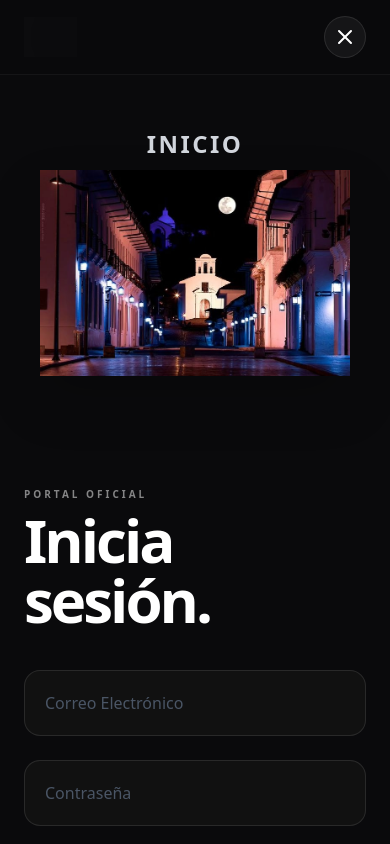
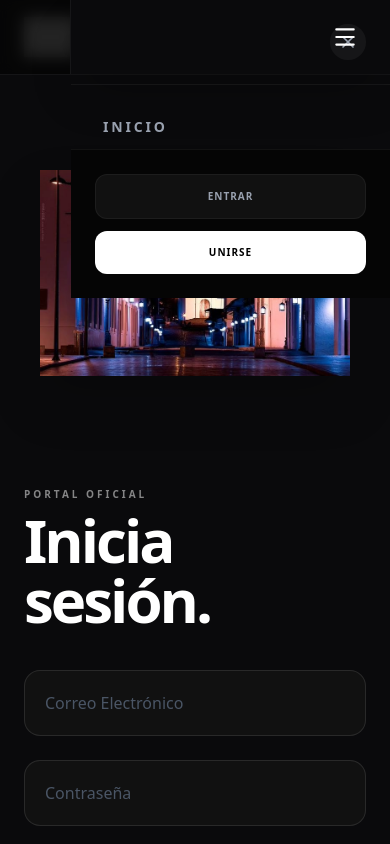
Before and after one commit to Danteinfer20/PROYECTO_REACT_TALWINCSS, a React (Vite) app in the folder frontend-popayan/: page /login in a window 390 px wide. Both pictures are taken after a click on the button 345 px from the left and 37 px from the top of the page. Shown: the top 844 px of the page. Built offline with nearby package versions, Linux system fonts and the light colour scheme; grey boxes are pictures that could not be loaded.

Commit message:
prueba de navbarh

```diff
--- a/frontend-popayan/src/components/Navbar.jsx
+++ b/frontend-popayan/src/components/Navbar.jsx
@@ -19,7 +19,7 @@ const Navbar = () => {
 
   const token = localStorage.getItem('token');
 
-  // 🔥 CORTAFUEGOS ANTI-SCROLL (UX Roto solucionado)
+  // 🔥 CORTAFUEGOS ANTI-SCROLL
   useEffect(() => {
     if (isOpen) {
       document.body.style.overflow = 'hidden';
@@ -57,18 +57,14 @@ const Navbar = () => {
     navigate('/login');
   };
 
-  // 🛡️ ESCUDO ANTI-CORB: Amputación de almacenamiento local
+  // 🛡️ ESCUDO ANTI-CORB (Saneado)
   const getAvatar = () => {
     const defaultAvatar = `https://ui-avatars.com/api/?name=${encodeURIComponent(user?.name || 'U')}&background=a855f7&color=fff&bold=true`;
 
     if (!user?.profile_picture) return defaultAvatar;
-
-    // Solo permitimos URLs absolutas seguras (Cloudinary u otras externas)
     if (user.profile_picture.startsWith('http://') || user.profile_picture.startsWith('https://')) {
       return user.profile_picture;
     }
-
-    // Abortamos lectura de /storage/ para evitar Error 404 y CORB
     return defaultAvatar;
   };
 
@@ -90,6 +86,7 @@ const Navbar = () => {
     <nav className="w-full bg-[#0A0A0C]/90 border-b border-white/5 px-6 md:px-16 py-4 md:py-6 z-[100] sticky top-0 backdrop-blur-xl">
       <div className="max-w-[1800px] mx-auto flex items-center justify-between">
 
+        {/* LOGO */}
         <div className="flex-shrink-0 z-[110]">
           <Link to="/" onClick={() => setIsOpen(false)}>
             <img
@@ -109,7 +106,7 @@ const Navbar = () => {
           {['Inicio', 'Artesanos', 'Obras', 'Eventos'].map((item) => {
             const path = item === 'Inicio' ? '/' : `/${item.toLowerCase()}`;
             return (
-              <Link key={item} to={path} className={`text-[11px] font-black uppercase tracking-widest relative group transition-colors duration-300 ${isActive(path) ? 'text-[#a855f7]' : 'text-gray-400 hover:text-white'}`}>
+              <Link key={item} to={path} className={`text-[11px] font-bold uppercase tracking-widest relative group transition-colors duration-300 ${isActive(path) ? 'text-[#a855f7]' : 'text-gray-400 hover:text-white'}`}>
                 {item}
                 <span className={`absolute -bottom-2 left-0 h-[2px] transition-all duration-300 ${isActive(path) ? 'w-full bg-[#a855f7]' : 'w-0 bg-white group-hover:w-full'}`}></span>
               </Link>
@@ -118,10 +115,10 @@ const Navbar = () => {
 
           <div className="h-4 w-[1px] bg-white/10 mx-2"></div>
 
-          <Link to="/tienda" className={`px-5 py-2.5 rounded-full text-[10px] font-black tracking-widest uppercase flex items-center gap-2 transition-all duration-300 ${isActive('/tienda') ? 'text-white bg-[#a855f7] shadow-[0_0_15px_rgba(168,85,247,0.4)]' : 'text-gray-300 hover:text-white hover:bg-[#a855f7]/20 border border-transparent hover:border-[#a855f7]/50'}`}>
+          <Link to="/tienda" className={`px-5 py-2.5 rounded-full text-[10px] font-bold tracking-widest uppercase flex items-center gap-2 transition-all duration-300 ${isActive('/tienda') ? 'text-white bg-[#a855f7] shadow-[0_0_15px_rgba(168,85,247,0.4)]' : 'text-gray-300 hover:text-white hover:bg-[#a855f7]/20 border border-transparent hover:border-[#a855f7]/50'}`}>
             <ShoppingBag size={14} /> Tienda
           </Link>
-          <Link to="/aprende" className={`px-5 py-2.5 rounded-full text-[10px] font-black tracking-widest uppercase flex items-center gap-2 transition-all duration-300 ${isActive('/aprende') ? 'text-black bg-white shadow-lg' : 'text-gray-300 hover:text-white hover:bg-white/10 border border-transparent hover:border-white/20'}`}>
+          <Link to="/aprende" className={`px-5 py-2.5 rounded-full text-[10px] font-bold tracking-widest uppercase flex items-center gap-2 transition-all duration-300 ${isActive('/aprende') ? 'text-black bg-white shadow-lg' : 'text-gray-300 hover:text-white hover:bg-white/10 border border-transparent hover:border-white/20'}`}>
             <GraduationCap size={16} /> Aprende
           </Link>
         </div>
@@ -131,7 +128,7 @@ const Navbar = () => {
           {token && user ? (
             <div className="flex items-center gap-6">
               <Link to="/dashboard" className={`flex items-center gap-4 group bg-white/5 hover:bg-[#151515] p-2 pr-6 rounded-full transition-all border border-white/5 shadow-xl ${user?.user_type === 'admin' ? 'hover:border-blue-500/40' : 'hover:border-[#a855f7]/40'}`}>
-                <div className={`w-10 h-10 rounded-full flex items-center justify-center font-black text-white overflow-hidden border-2 transition-all duration-300 ${user?.user_type === 'admin' ? 'bg-blue-600 border-white/10 group-hover:border-blue-500 shadow-blue-500/20' : 'bg-[#a855f7] border-white/10 group-hover:border-[#a855f7]'}`}>
+                <div className={`w-10 h-10 rounded-full flex items-center justify-center font-bold text-white overflow-hidden border-2 transition-all duration-300 ${user?.user_type === 'admin' ? 'bg-blue-600 border-white/10 group-hover:border-blue-500 shadow-blue-500/20' : 'bg-[#a855f7] border-white/10 group-hover:border-[#a855f7]'}`}>
                   <img
                     src={getAvatar()}
                     alt="Profile"
@@ -140,7 +137,7 @@ const Navbar = () => {
                   />
                 </div>
                 <div className="flex flex-col">
-                  <span className={`text-xs font-black uppercase tracking-wider text-white transition-colors leading-tight ${user?.user_type === 'admin' ? 'group-hover:text-blue-500' : 'group-hover:text-[#a855f7]'}`}>{user?.name?.split(' ')[0]}</span>
+                  <span className={`text-xs font-bold uppercase tracking-wider text-white transition-colors leading-tight ${user?.user_type === 'admin' ? 'group-hover:text-blue-500' : 'group-hover:text-[#a855f7]'}`}>{user?.name?.split(' ')[0]}</span>
                   <span className={`text-[9px] font-bold uppercase tracking-widest leading-none mt-0.5 ${roleInfo.color}`}>{roleInfo.text}</span>
                 </div>
               </Link>
@@ -150,41 +147,61 @@ const Navbar = () => {
             </div>
           ) : (
             <div className="flex items-center gap-6">
-              <Link to="/login" state={{ action: 'login' }} className="text-[10px] font-black uppercase tracking-[0.2em] text-gray-400 hover:text-white transition-colors">Entrar</Link>
-              <Link to="/login" state={{ action: 'register' }} className="bg-white text-black px-8 py-3 rounded-full text-[10px] font-black uppercase tracking-widest hover:bg-[#a855f7] hover:text-white transition-all shadow-[0_0_20px_rgba(255,255,255,0.1)]">Unirse</Link>
+              <Link to="/login" state={{ action: 'login' }} className="text-[10px] font-bold uppercase tracking-[0.2em] text-gray-400 hover:text-white transition-colors">Entrar</Link>
+              <Link to="/login" state={{ action: 'register' }} className="bg-white text-black px-8 py-3 rounded-full text-[10px] font-bold uppercase tracking-widest hover:bg-[#a855f7] hover:text-white transition-all shadow-[0_0_20px_rgba(255,255,255,0.1)]">Unirse</Link>
             </div>
           )}
         </div>
 
         {/* BOTÓN HAMBURGUESA MÓVIL */}
-        <button onClick={() => setIsOpen(!isOpen)} className="lg:hidden text-white p-2 z-[160] bg-white/5 rounded-full border border-white/10 active:scale-95 transition-transform">
-          {isOpen ? <X size={24} /> : <Menu size={24} />}
+        <button onClick={() => setIsOpen(!isOpen)} className="lg:hidden text-white p-2 z-[160] rounded-full active:scale-95 transition-transform">
+          <Menu size={26} />
         </button>
       </div>
 
-      {/* 📱 DRAWER MÓVIL (Dark Premium Overlay con Scroll Nativo) */}
-      <div className={`fixed inset-0 bg-[#0A0A0C]/98 backdrop-blur-3xl z-[150] transition-opacity duration-500 lg:hidden flex flex-col ${isOpen ? 'opacity-100 pointer-events-auto' : 'opacity-0 pointer-events-none'}`}>
+      {/* 📱 SIDE DRAWER MÓVIL (Arquitectura Profesional) */}
+      <div className={`fixed inset-0 z-[150] lg:hidden pointer-events-none`}>
 
-        {/* 🔥 CONTENEDOR FLEXIBLE DE DESBORDAMIENTO (Solución del Scroll) */}
-        <div className={`flex-1 overflow-y-auto w-full flex flex-col justify-start pt-32 pb-12 px-8 transition-transform duration-700 delay-100 ${isOpen ? 'translate-y-0' : 'translate-y-12'}`}>
+        {/* Velo Oscuro (Backdrop) */}
+        <div
+          onClick={() => setIsOpen(false)}
+          className={`absolute inset-0 bg-[#050505]/80 backdrop-blur-sm transition-opacity duration-500 ${isOpen ? 'opacity-100 pointer-events-auto' : 'opacity-0'}`}
+        ></div>
 
-          <div className="flex flex-col gap-6 items-center">
+        {/* Panel Lateral (Drawer) */}
+        <div className={`absolute top-0 right-0 bottom-0 w-[85%] max-w-[320px] bg-[#0A0A0C] border-l border-white/5 flex flex-col shadow-2xl transition-transform duration-500 ease-[cubic-bezier(0.22,1,0.36,1)] ${isOpen ? 'translate-x-0 pointer-events-auto' : 'translate-x-full'}`}>
+
+          {/* Header del Panel */}
+          <div className="p-6 flex justify-end border-b border-white/5">
+            <button onClick={() => setIsOpen(false)} className="p-2 text-gray-400 hover:text-white bg-white/5 rounded-full active:scale-95 transition-all">
+              <X size={20} />
+            </button>
+          </div>
+
+          {/* Enlaces de Navegación (Left-Aligned) */}
+          <div className="flex-1 overflow-y-auto flex flex-col gap-8 p-8">
             {['Inicio', 'Artesanos', 'Obras', 'Eventos', 'Tienda', 'Aprende'].map((item) => {
                const path = item === 'Inicio' ? '/' : `/${item.toLowerCase()}`;
                return (
-                <Link key={item} to={path} onClick={() => setIsOpen(false)} className={`text-2xl font-black uppercase tracking-widest transition-colors ${isActive(path) ? 'text-[#a855f7]' : 'text-gray-300 hover:text-white'}`}>
+                <Link
+                  key={item}
+                  to={path}
+                  onClick={() => setIsOpen(false)}
+                  className={`text-sm font-bold uppercase tracking-[0.2em] transition-colors flex items-center gap-4 ${isActive(path) ? 'text-[#a855f7]' : 'text-gray-400 hover:text-white'}`}
+                >
+                  {isActive(path) && <span className="w-1.5 h-1.5 rounded-full bg-[#a855f7]"></span>}
                   {item}
                 </Link>
                )
             })}
           </div>
 
-          <div className="w-full h-[1px] min-h-[1px] bg-gradient-to-r from-transparent via-white/10 to-transparent my-10 flex-shrink-0"></div>
-
-          {/* Tarjeta de Perfil Móvil */}
+          {/* Módulo de Perfil (Anclado al fondo) */}
+          <div className="p-6 border-t border-white/5 bg-[#050505]">
             {token && user ? (
-            <div className="flex flex-col items-center bg-[#111113] p-6 rounded-[30px] border border-white/5 shadow-2xl w-full max-w-sm mx-auto flex-shrink-0">
-              <div className="w-16 h-16 rounded-full overflow-hidden border-2 border-[#a855f7] mb-4 shadow-[0_0_15px_rgba(168,85,247,0.3)]">
+              <div className="flex flex-col gap-5">
+                <div className="flex items-center gap-4">
+                  <div className="w-12 h-12 rounded-full overflow-hidden border border-white/10 shrink-0">
                     <img
                       src={getAvatar()}
                       alt="Profile"
@@ -192,24 +209,28 @@ const Navbar = () => {
                       onError={(e) => { e.currentTarget.onerror = null; e.currentTarget.src = `https://ui-avatars.com/api/?name=U&background=a855f7&color=fff` }}
                     />
                   </div>
-              <h3 className="text-white font-bold uppercase tracking-widest text-sm text-center">{user.name}</h3>
-              <span className={`text-[9px] uppercase font-mono tracking-widest mt-1 ${roleInfo.color}`}>{roleInfo.text}</span>
+                  <div className="flex flex-col overflow-hidden">
+                    <span className="text-sm font-bold text-white uppercase tracking-wider truncate">{user.name}</span>
+                    <span className={`text-[9px] uppercase font-mono tracking-widest mt-0.5 ${roleInfo.color}`}>{roleInfo.text}</span>
+                  </div>
+                </div>
 
-              <div className="flex flex-col w-full gap-3 mt-6">
-                <Link to="/dashboard" onClick={() => setIsOpen(false)} className="w-full flex items-center justify-center gap-2 bg-[#a855f7]/10 border border-[#a855f7]/30 text-[#a855f7] py-3.5 rounded-full text-[10px] font-black uppercase tracking-[0.2em] active:scale-95 transition-all">
-                  <User size={14} /> Mi Panel
+                <div className="grid grid-cols-2 gap-3">
+                  <Link to="/dashboard" onClick={() => setIsOpen(false)} className="flex items-center justify-center gap-2 py-3 rounded-xl bg-[#a855f7]/10 text-[#a855f7] border border-[#a855f7]/20 text-[9px] font-bold uppercase tracking-widest active:scale-95 transition-all">
+                    <User size={14} /> Panel
                   </Link>
-                <button onClick={handleLogout} className="w-full flex items-center justify-center gap-2 bg-red-500/5 text-red-500 py-3.5 rounded-full text-[10px] font-black uppercase tracking-[0.2em] active:scale-95 transition-all">
-                  <LogOut size={14}/> Cerrar Sesión
+                  <button onClick={handleLogout} className="flex items-center justify-center gap-2 py-3 rounded-xl bg-red-500/10 text-red-500 border border-red-500/20 text-[9px] font-bold uppercase tracking-widest active:scale-95 transition-all">
+                    <LogOut size={14}/> Salir
                   </button>
                 </div>
               </div>
             ) : (
-            <div className="flex flex-col gap-4 items-center w-full max-w-xs mx-auto mt-4 flex-shrink-0">
-              <Link to="/login" state={{ action: 'login' }} onClick={() => setIsOpen(false)} className="w-full text-center py-4 text-[11px] text-gray-400 font-black uppercase tracking-widest border border-white/5 rounded-full bg-white/5 active:scale-95 transition-transform">Entrar</Link>
-              <Link to="/login" state={{ action: 'register' }} onClick={() => setIsOpen(false)} className="w-full text-center bg-white text-black py-4 rounded-full text-[11px] font-black uppercase tracking-widest shadow-[0_0_20px_rgba(255,255,255,0.1)] active:scale-95 transition-transform">Unirse</Link>
+              <div className="flex flex-col gap-3">
+                <Link to="/login" state={{ action: 'login' }} onClick={() => setIsOpen(false)} className="w-full text-center py-3.5 text-[10px] text-gray-400 font-bold uppercase tracking-widest border border-white/5 rounded-xl bg-white/5 active:scale-95 transition-transform">Entrar</Link>
+                <Link to="/login" state={{ action: 'register' }} onClick={() => setIsOpen(false)} className="w-full text-center bg-white text-black py-3.5 rounded-xl text-[10px] font-bold uppercase tracking-widest active:scale-95 transition-transform">Unirse</Link>
               </div>
             )}
+          </div>
 
         </div>
       </div>
```
Also changed, not shown: frontend-popayan/src/pages/Dashboard.jsx (+52 -7 lines). Lines whose indentation alone changed are shown as unchanged.
